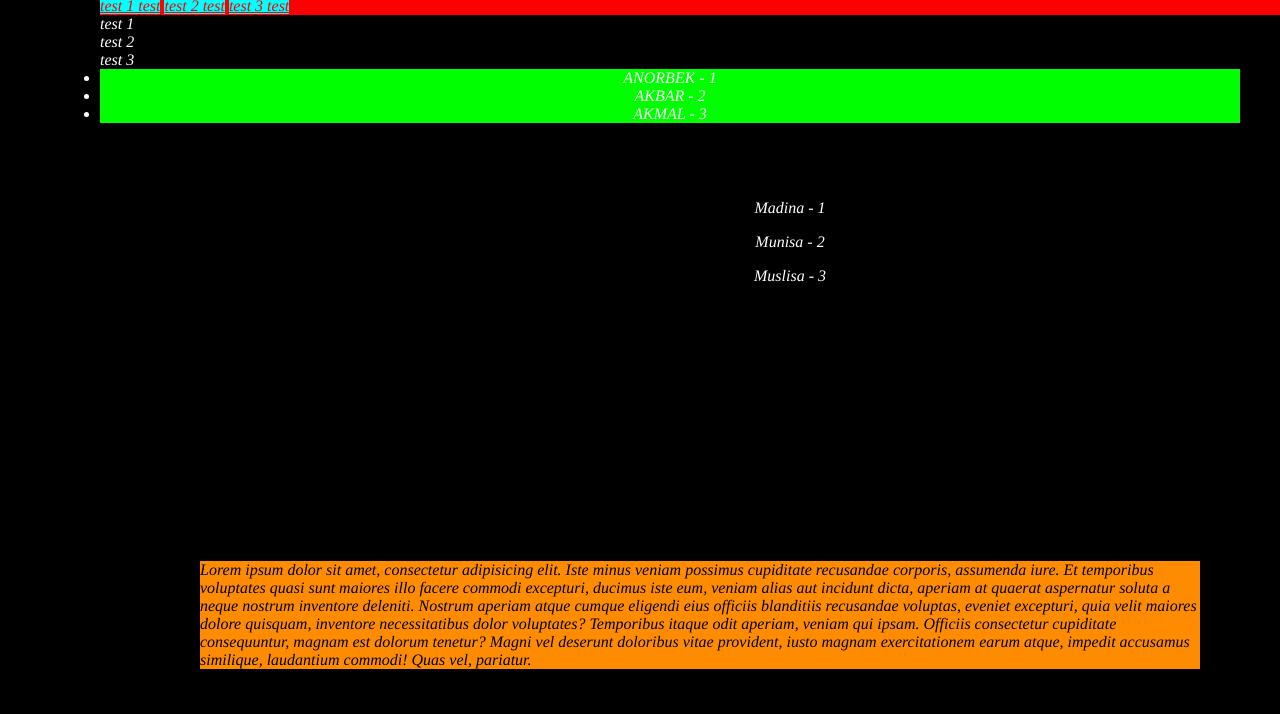
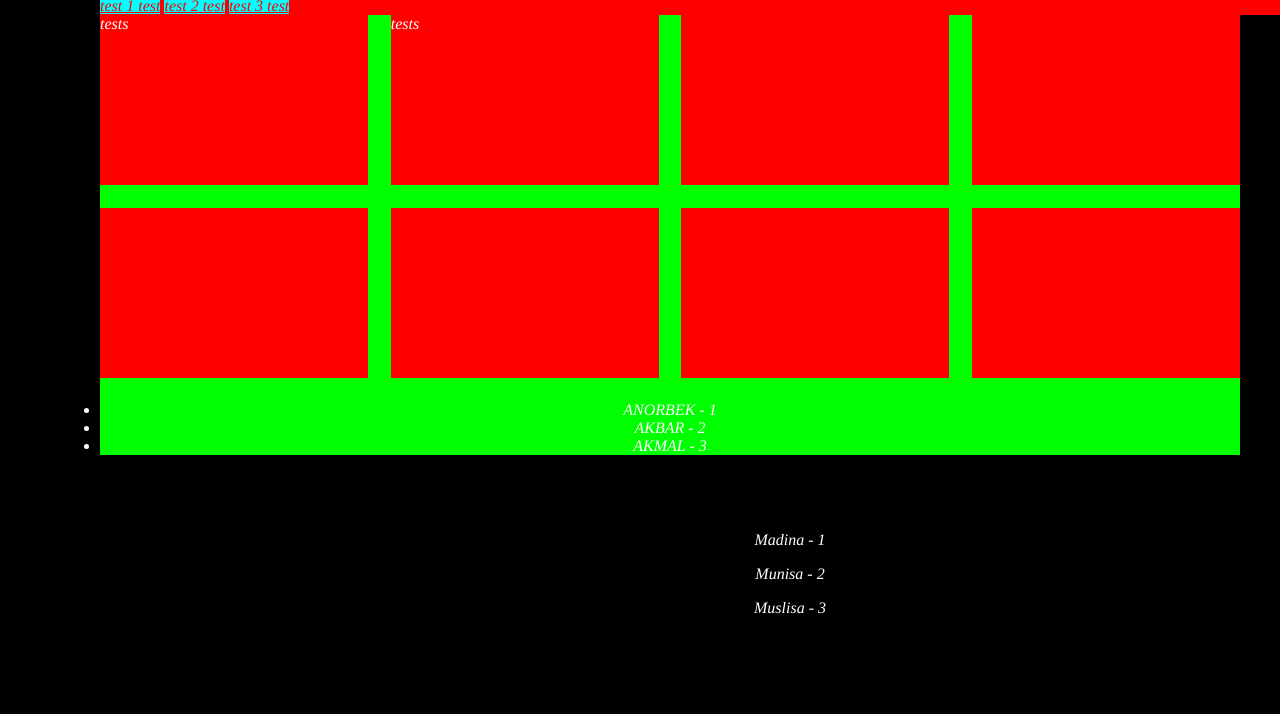
Before and after one commit to asakew/Salom-SCSS, a plain HTML site: page index.html in a window 1280 px wide. Shown: the part 86-800 px from the top of the page. Drawn offline with Linux system fonts and the light colour scheme.

Commit message:
fixed mine bugs

```diff
--- a/index.html
+++ b/index.html
@@ -26,9 +26,16 @@
 	</nav>
 </header>
 
-<div class="block first">test 1</div><!-- /.block -->
-<div class="block">test 2</div><!-- /.block -->
-<div class="block">test 3</div><!-- /.block -->
+<div id="grid">
+	<div>tests</div>
+	<div>tests</div>
+	<div></div>
+	<div></div>
+	<div></div>
+	<div></div>
+	<div></div>
+	<div></div>
+</div><!-- /#grid -->
 
 <div class="list">
 	<ul class="a3">
--- a/scss/style.scss
+++ b/scss/style.scss
@@ -3,6 +3,16 @@
 
 @import "variables";
 @import "mixins";
+
+* { margin: 0; padding: 0;}
+
+#grid {
+	float: left;
+	width: 100%;
+	> div {
+		@include grid(4, 2%);
+	}
+}
 
 a {
 	@include link(white, red, blue, cyan);
@@ -19,6 +29,7 @@ body {
 
 header {
 	@include bg-red(black);
+	width: (100% + 10%);
 		nav a {
 			@include bg-cyan;
 				&:hover {
@@ -65,9 +76,3 @@ header {
 				}
 	 }
 }
-
-.block{
-background: green;
-margin: 1em 0;
-font-size: 1em;
-}
```
Also changed, not shown: scss/mixins.scss (+13 -0 lines).
